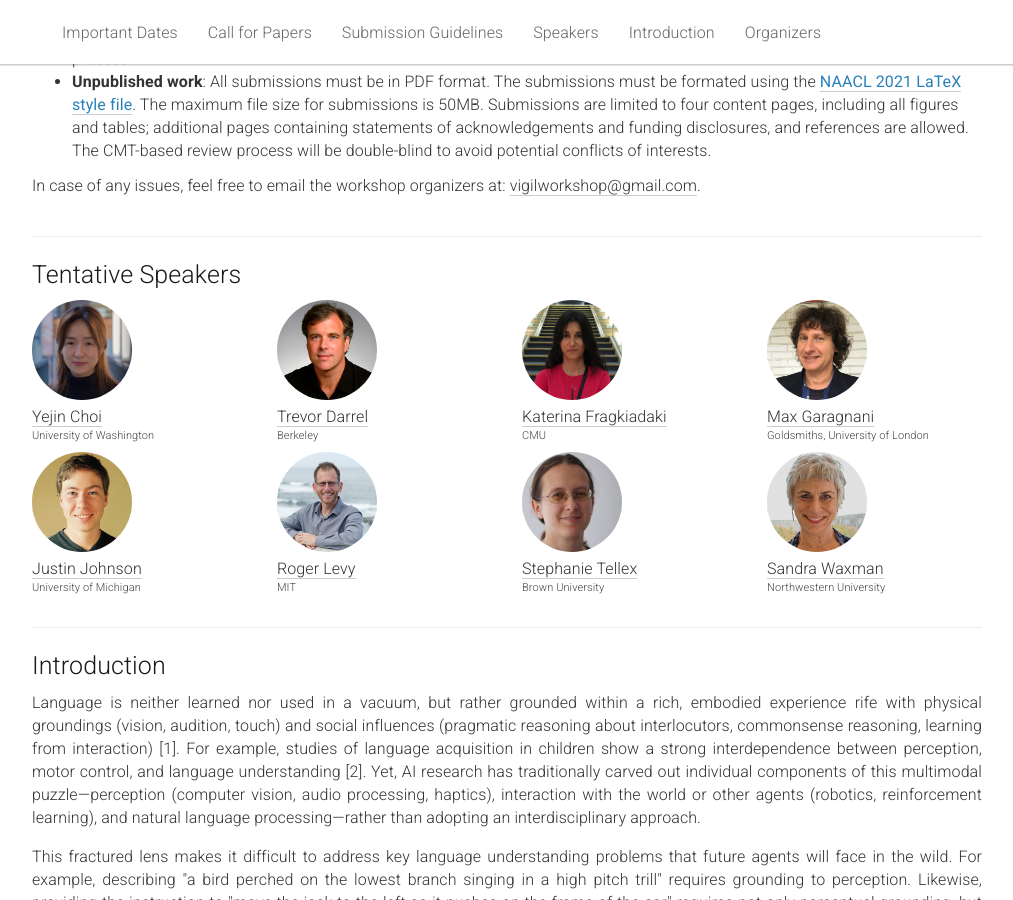
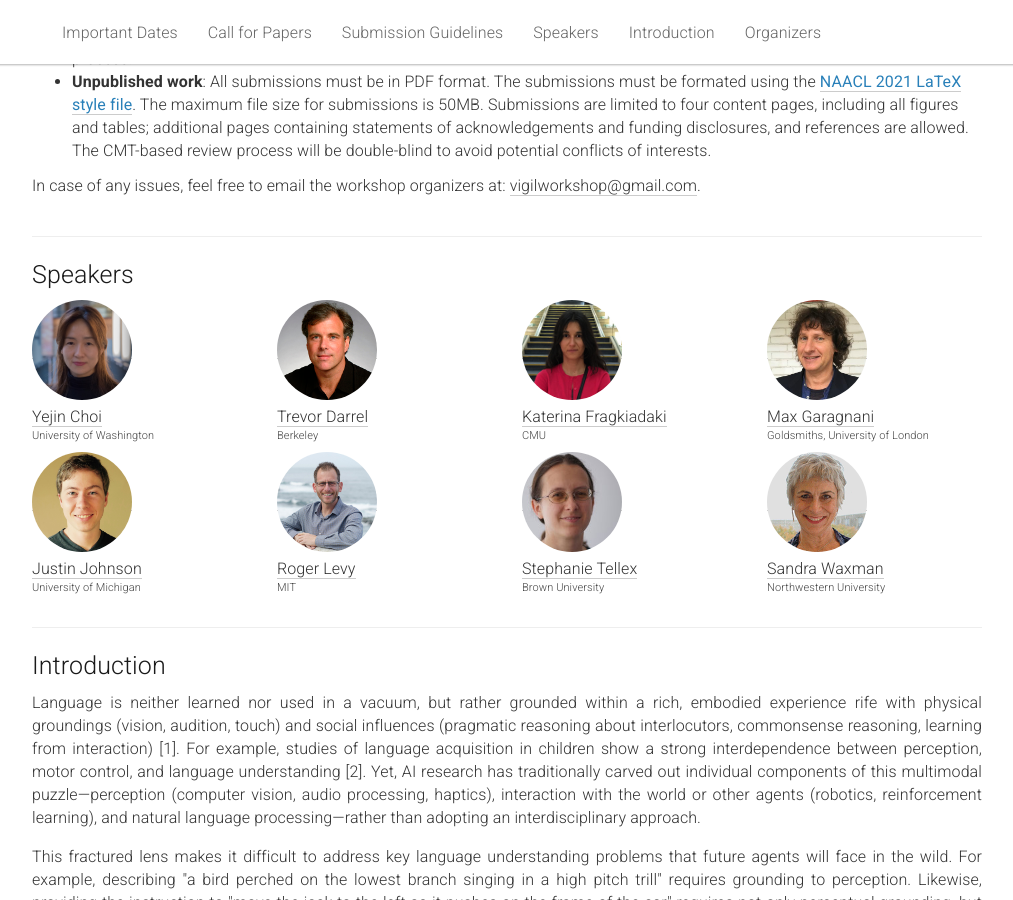
Before and after one commit to vigilworkshop/vigilworkshop.github.io, a Jekyll site: the page built from _pages/home.md, in a window 1280 px wide and 900 px high, scrolled down 1372 px. Shown: the whole window, without its empty margins (133-1146 px from the left). Built offline with Jekyll 4.4.1, drawn with Linux system fonts in a browser that asks for light colours.

Commit message:
-tentative

```diff
--- a/_pages/home.md
+++ b/_pages/home.md
@@ -127,7 +127,7 @@ acknowledgements: ""
 
 <div class="row" id="speakers">
   <div class="col-xs-12">
-    <h2>Tentative Speakers</h2>
+    <h2>Speakers</h2>
   </div>
 </div>
 
```
